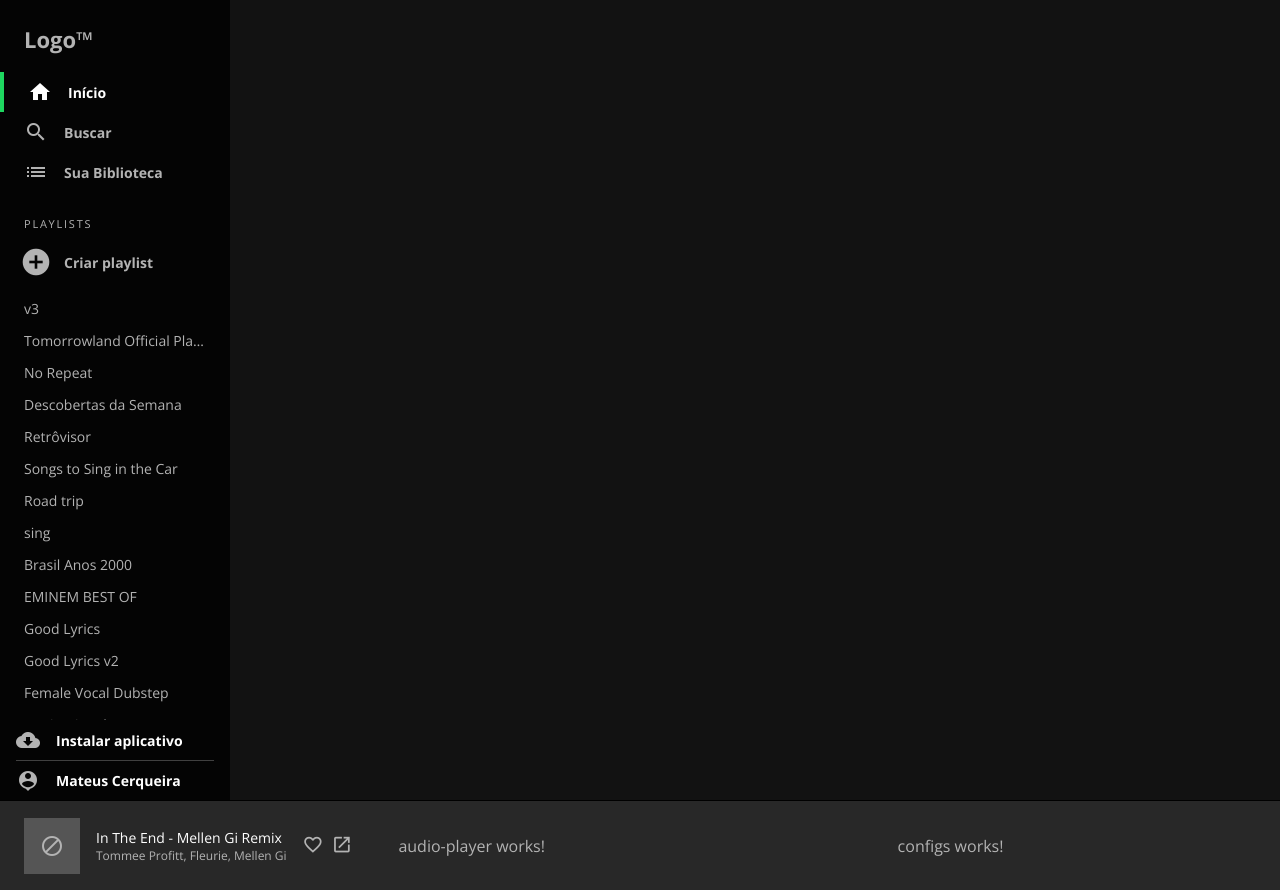
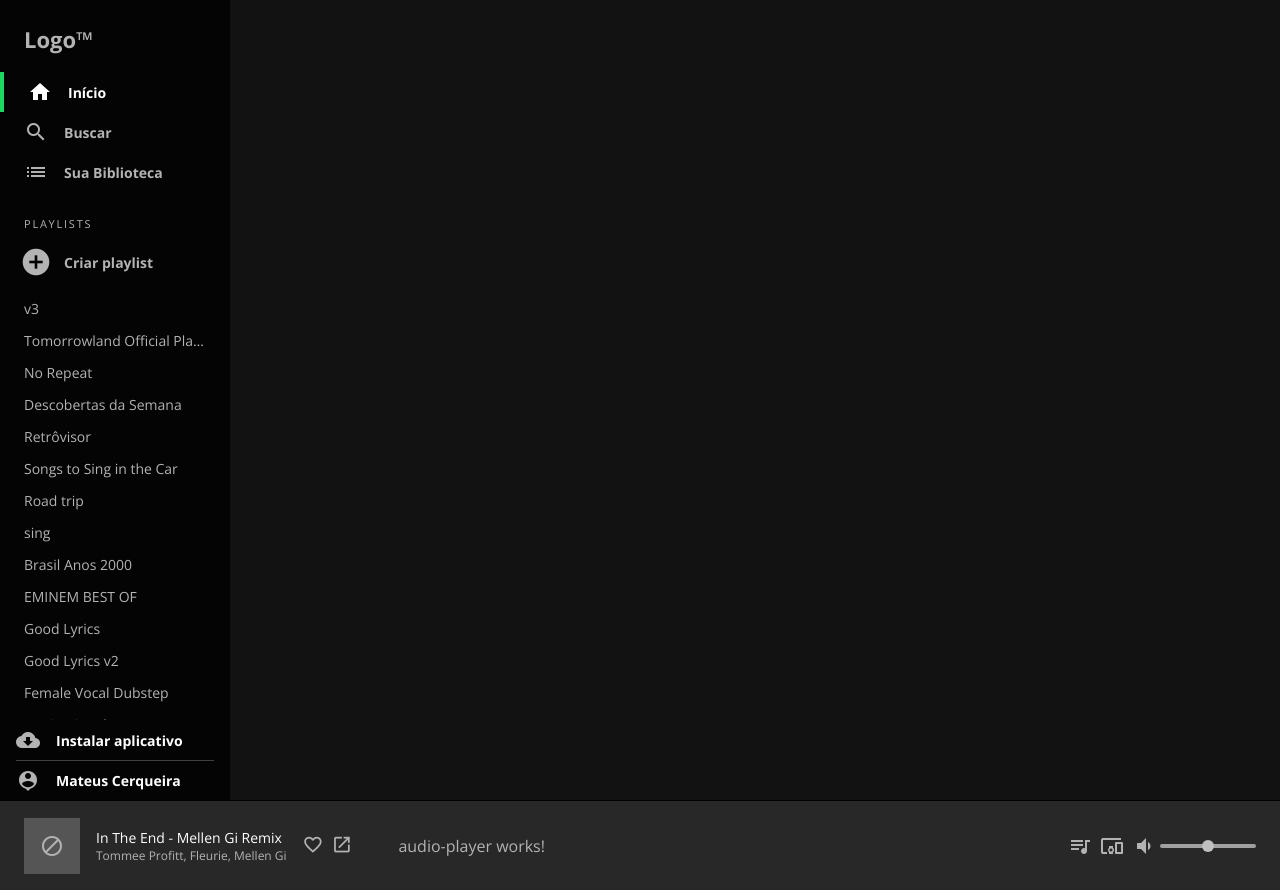
Before and after one commit to mateusmcg/spotify-ui, an Angular app: page / in a window 1280 px wide. Built offline with nearby package versions, Linux system fonts and the light colour scheme.

Commit message:
Finished configs on player

```diff
--- a/src/app/player/configs/configs.component.html
+++ b/src/app/player/configs/configs.component.html
@@ -1 +1,11 @@
-<p>configs works!</p>
+<section>
+  <i class="material-icons" title="Fila">queue_music</i>
+  <i class="material-icons" title="Abrir mini player">devices_other</i>
+  <div class="volume-container">
+    <i class="material-icons" (click)="onMute()" *ngIf="volumeLevel === 0">volume_off</i>
+    <i class="material-icons" (click)="onMute()" *ngIf="volumeLevel > 0 && volumeLevel < 33">volume_mute</i>
+    <i class="material-icons" (click)="onMute()" *ngIf="volumeLevel >= 33 && volumeLevel < 66">volume_down</i>
+    <i class="material-icons" (click)="onMute()" *ngIf="volumeLevel >= 66">volume_up</i>
+    <input type="range" min="0" max="100" class="volume" [(ngModel)]="volumeLevel">
+  </div>
+</section>
--- a/src/app/player/configs/configs.component.scss
+++ b/src/app/player/configs/configs.component.scss
@@ -0,0 +1,67 @@
+@import '../../../assets/styles/variables.scss';
+
+section {
+  display: flex;
+  flex-direction: row;
+  justify-content: flex-end;
+  align-items: center;
+
+  i {
+    padding: 0 0.25rem;
+
+    &:hover {
+      cursor: pointer;
+      color: $hover-color;
+    }
+  }
+
+  .volume-container {
+    display: flex;
+    align-items: center;
+
+    .volume {
+      -webkit-appearance: none;
+      width: 6rem;
+      height: 0.25rem;
+      border-radius: 5px;
+      background: #d3d3d3;
+      outline: none;
+      opacity: 0.7;
+      -webkit-transition: 0.2s;
+      transition: opacity 0.2s;
+
+      &::-webkit-slider-thumb {
+        -webkit-appearance: none;
+        appearance: none;
+        width: 0.75rem;
+        height: 0.75rem;
+        border-radius: 50%;
+        background: $hover-color;
+      }
+
+      // Firefox
+      &::-moz-range-progress {
+        background: $app-active;
+      }
+
+      // IE
+      &::-ms-fill-upper {
+        background: #404040;
+      }
+
+      &:hover {
+        background: $app-active;
+
+        // IE
+        &::-ms-fill-lower {
+          background: $app-active;
+        }
+
+        // IE
+        &::-ms-fill-upper {
+          background: #404040;
+        }
+      }
+    }
+  }
+}
--- a/src/app/player/configs/configs.component.ts
+++ b/src/app/player/configs/configs.component.ts
@@ -6,10 +6,26 @@ import { Component, OnInit } from '@angular/core';
   styleUrls: ['./configs.component.scss']
 })
 export class ConfigsComponent implements OnInit {
+  public volumeLevel = 50;
 
-  constructor() { }
+  private volumeLevelBeforeMute = this.volumeLevel;
 
-  ngOnInit() {
+  constructor() {}
+
+  public ngOnInit(): void {}
+
+  public onMute(): void {
+    if (this.volumeLevel === 0) {
+      this.volumeLevel = this.volumeLevelBeforeMute;
+
+      return;
+    }
+
+    this.volumeLevelBeforeMute = this.volumeLevel;
+    this.volumeLevel = 0;
   }
 
+  // public lessThan(left: number, right: number): boolean {
+  //   return left < right;
+  // }
 }
--- a/src/assets/styles/variables.scss
+++ b/src/assets/styles/variables.scss
@@ -1 +1,3 @@
 $app-background: #121212;
+$hover-color: #fff;
+$app-active: #1ed760;
```
Also changed, not shown: src/app/player/player.module.ts (+8 -2 lines).
